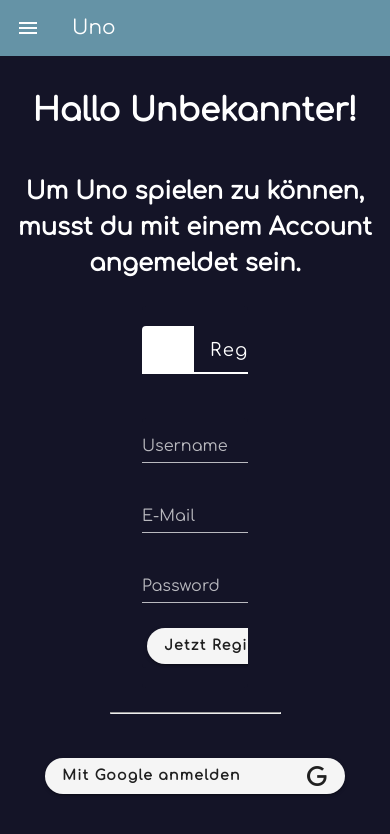
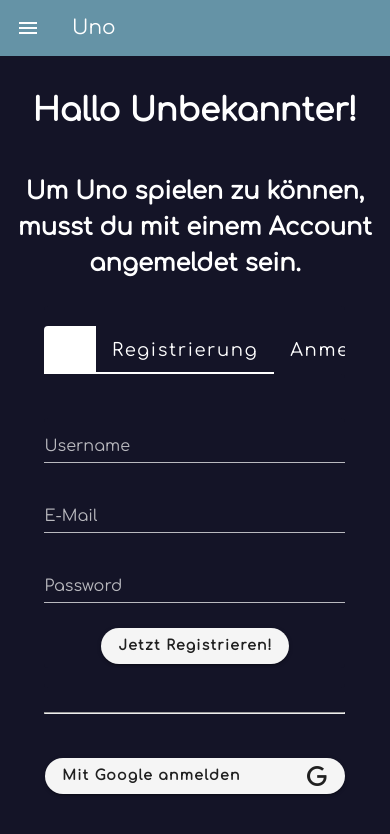
Before and after one commit to florian-lanz/wa_uno_vue, a Vue app: page /acc in a window 390 px wide. Shown: the top 834 px of the page. Built offline with nearby package versions, Linux system fonts and the light colour scheme; no server answers.

Commit message:
Made v-tab responsive

```diff
--- a/src/views/Account.vue
+++ b/src/views/Account.vue
@@ -14,19 +14,19 @@
           Um Uno spielen zu können, musst du mit einem Account angemeldet sein.
         </h2>
       </v-col>
-      <v-col v-if="!loggedIn" cols="4">
+      <v-col v-if="!loggedIn" cols="1" sm="2" md="3" lg="4">
       </v-col>
-      <v-col v-if="!loggedIn" cols="4">
+      <v-col v-if="!loggedIn" cols="10" sm="8" md="6" lg="4">
         <EmailAuthentication class="pb-5 pt-5"/>
       </v-col>
-      <v-col v-if="!loggedIn" cols="4">
+      <v-col v-if="!loggedIn" cols="1" sm="2" md="3" lg="4">
       </v-col>
-      <v-col v-if="!loggedIn" cols="3">
+      <v-col v-if="!loggedIn" cols="1" sm="1" md="2" lg="3">
       </v-col>
-      <v-col v-if="!loggedIn" cols="6">
+      <v-col v-if="!loggedIn" cols="10" sm="10" md="8" lg="6">
         <hr>
       </v-col>
-      <v-col v-if="!loggedIn" cols="3">
+      <v-col v-if="!loggedIn" cols="1" sm="1" md="2" lg="3">
       </v-col>
       <v-col cols="12">
         <v-btn v-if="!loggedIn" class="mt-5 mb-1 button" @click="socialLogin" autocapitalize="false" width="300">
```
